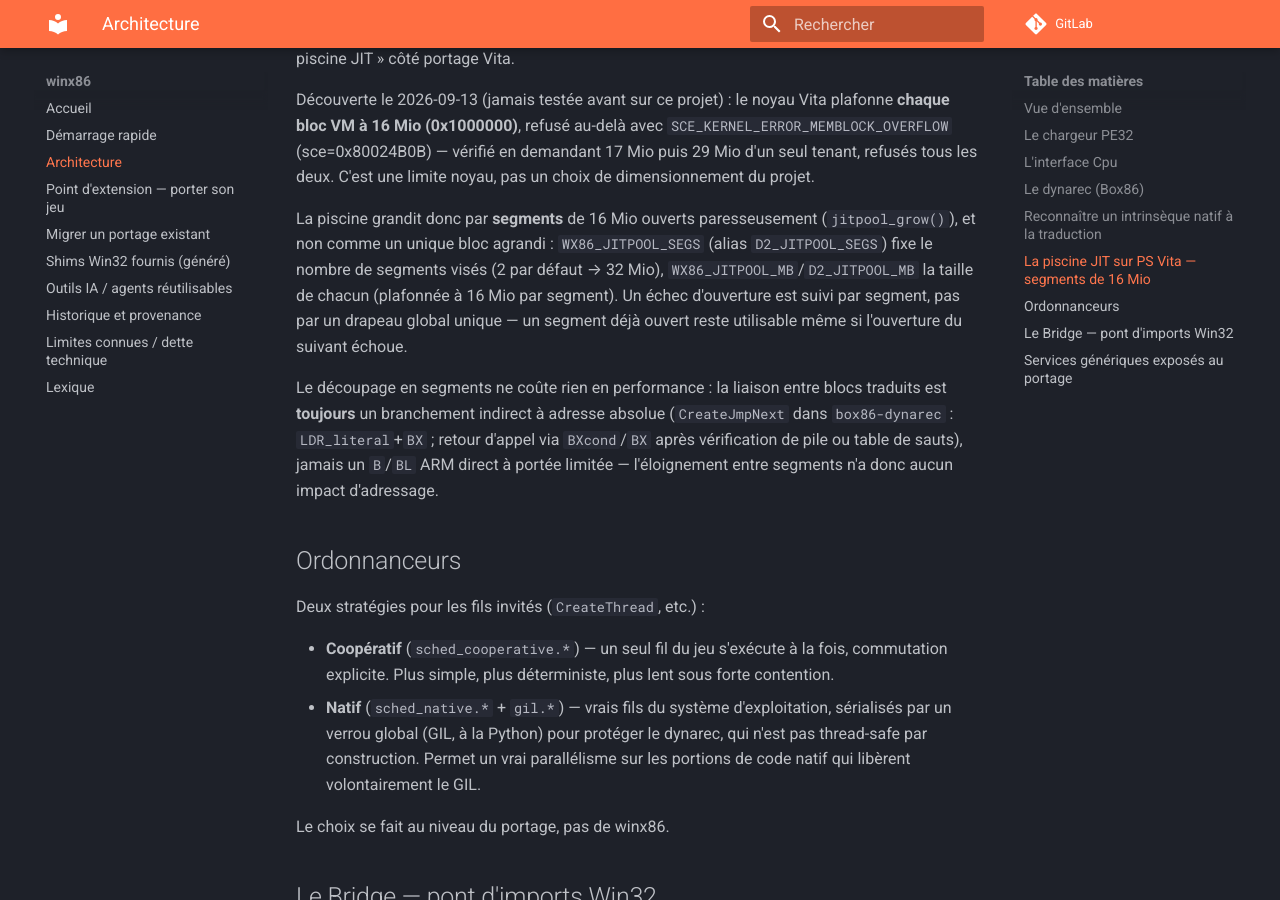
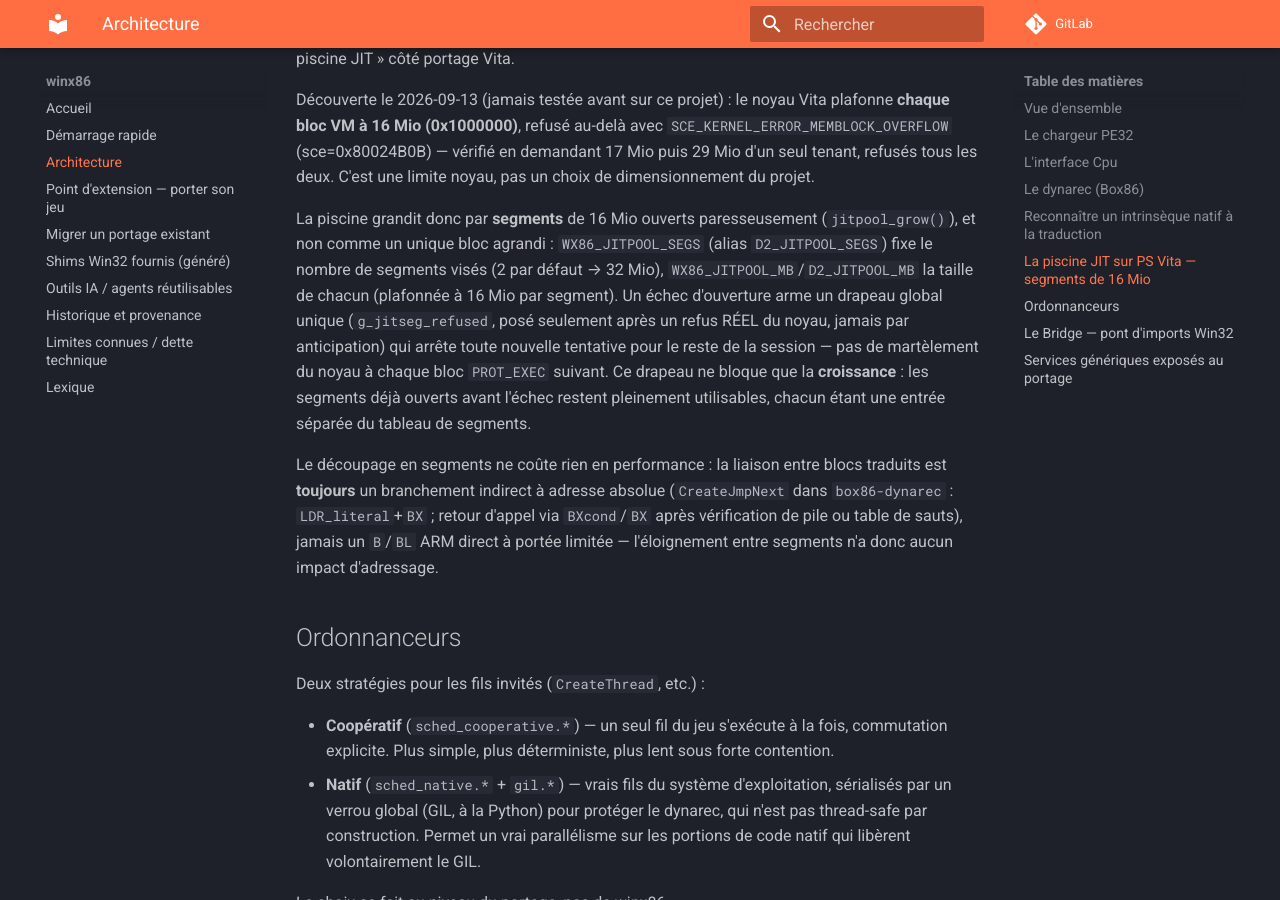
Before and after one commit to Franckrst/WinVita, an MkDocs documentation site: the page built from docs/architecture.md, in a window 1280 px wide and 900 px high, scrolled down 1951 px. Built offline with MkDocs 1.6.1 and Material for MkDocs 9.7.7, drawn with Linux system fonts in a browser that asks for light colours; comment, search, counter and statistics services are not loaded.

Commit message:
docs: le drapeau de refus JIT est global, pas suivi par segment
architecture.md et historique.md decrivaient g_jitseg_refused (mman_vita.c)
comme un suivi "par segment" -- c'est un unique booleen global. Ce qui est
vrai et qui comptait vraiment : il n'est arme qu'apres un refus REEL du
noyau (jamais par anticipation, contrairement au bug de l'ancien code a
piscine unique), et il ne bloque que la croissance -- les segments deja
ouverts avant l'echec restent utilisables.

Co-Authored-By: Claude Sonnet 5 <noreply@anthropic.com>
Claude-Session: https://claude.ai/code/session_016YV2ySxuScxYmstEqDV9Bx

```diff
--- a/docs/architecture.md
+++ b/docs/architecture.md
@@ -94,9 +94,13 @@ La piscine grandit donc par **segments** de 16 Mio ouverts paresseusement
 (`jitpool_grow()`), et non comme un unique bloc agrandi : `WX86_JITPOOL_SEGS`
 (alias `D2_JITPOOL_SEGS`) fixe le nombre de segments visés (2 par défaut →
 32 Mio), `WX86_JITPOOL_MB`/`D2_JITPOOL_MB` la taille de chacun (plafonnée à
-16 Mio par segment). Un échec d'ouverture est suivi par segment, pas par un
-drapeau global unique — un segment déjà ouvert reste utilisable même si
-l'ouverture du suivant échoue.
+16 Mio par segment). Un échec d'ouverture arme un drapeau global unique
+(`g_jitseg_refused`, posé seulement après un refus RÉEL du noyau, jamais par
+anticipation) qui arrête toute nouvelle tentative pour le reste de la
+session — pas de martèlement du noyau à chaque bloc `PROT_EXEC` suivant. Ce
+drapeau ne bloque que la **croissance** : les segments déjà ouverts avant
+l'échec restent pleinement utilisables, chacun étant une entrée séparée du
+tableau de segments.
 
 Le découpage en segments ne coûte rien en performance : la liaison entre
 blocs traduits est **toujours** un branchement indirect à adresse absolue
```
Also changed, not shown: docs/historique.md (+5 -2 lines).
